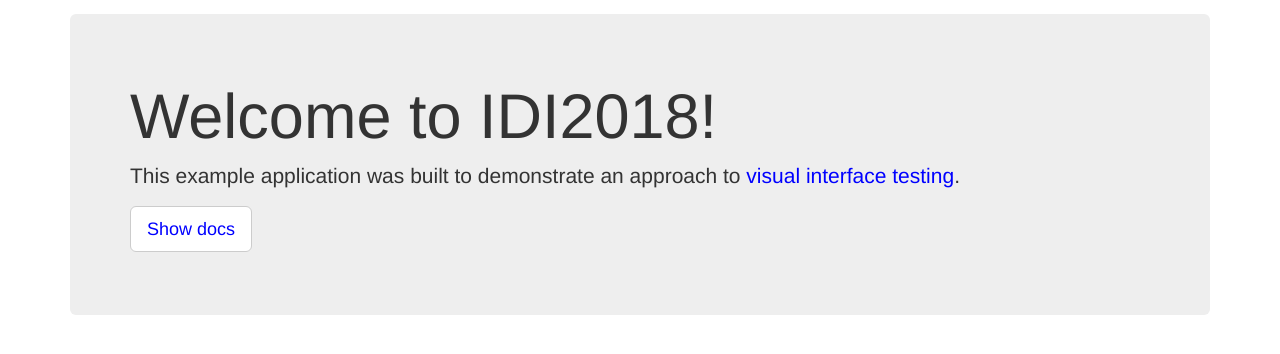
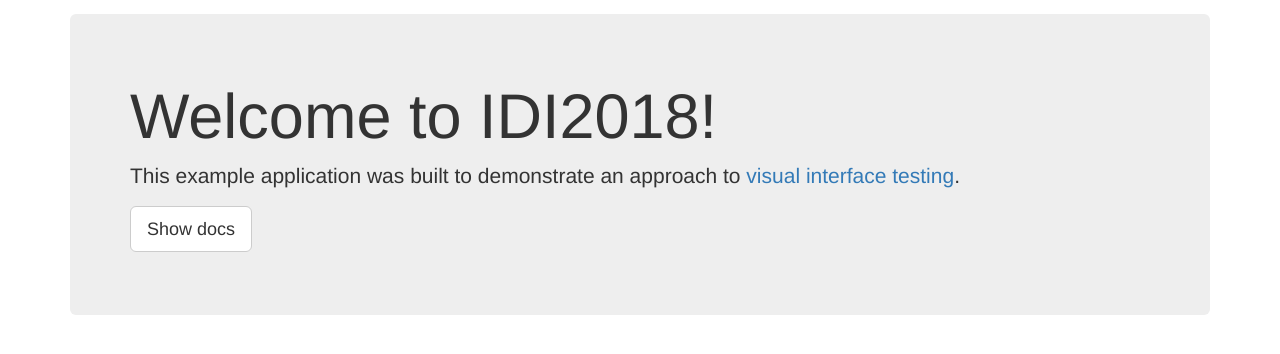
Before and after one commit to sterago/idi2018, a Flask app: template sample_app/templates/index.html in a window 1280 px wide. Shown: the top 354 px of the page. Run offline with Flask 2, Linux system fonts and the light colour scheme; the template is opened without the code that fills it, so the values that code supplies are empty; some libraries are stand-ins or nearby versions.

Commit message:
Fix visual defect

```diff
--- a/sample_app/static/sample-app.css
+++ b/sample_app/static/sample-app.css
@@ -3,6 +3,6 @@
 }
 
 
-a {
+.navbar a {
   color: blue !important;
 }
```
Also changed, not shown: 1 other file.
